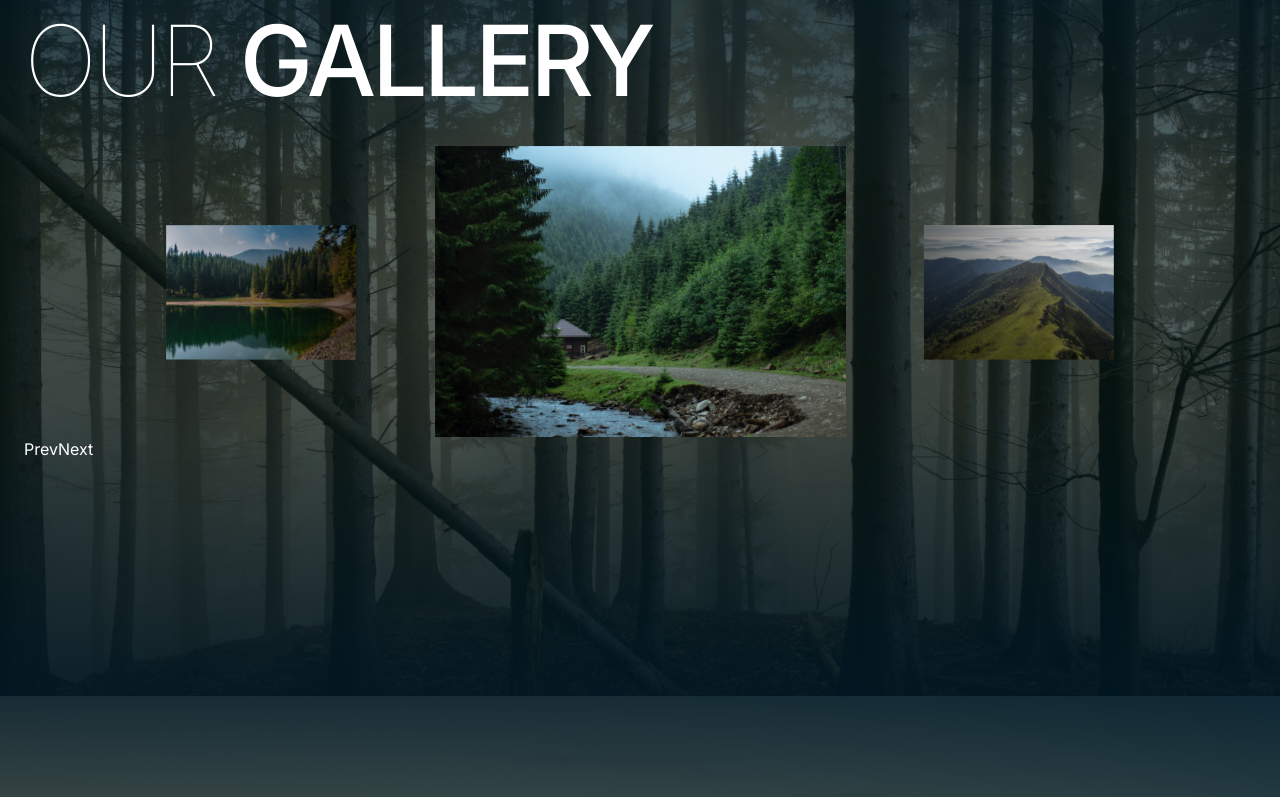
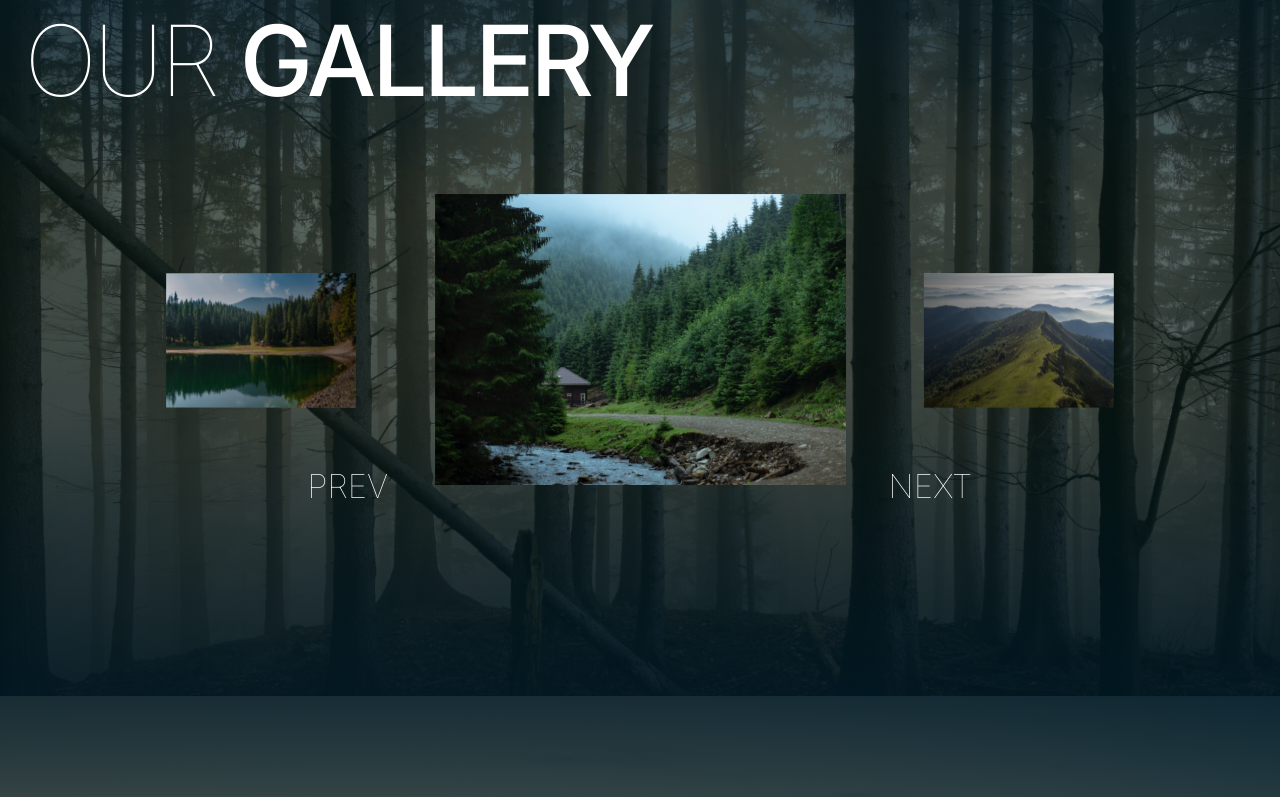
Before and after one commit to mariia-kovalova/carp-travel, a Next.js app: page / in a window 1280 px wide. Shown: the part 3357-4154 px from the top of the page. Built offline with nearby package versions, Linux system fonts and the light colour scheme; a web font is replaced by a local one.

Commit message:
gallary 2.0

```diff
--- a/components/Gallery/Gallery.tsx
+++ b/components/Gallery/Gallery.tsx
@@ -34,7 +34,7 @@ const Gallery = () => {
   return (
     <section className="gallery background-image min-h-screen" id={gallery}>
       <div className="container container-padding">
-        <h2 className="section-title mb-[24px] tablet:max-desktop:mb-[72px]">
+        <h2 className="section-title mb-[24px] tablet:mb-[72px]">
           our <span className="font-medium">gallery</span>
         </h2>
         <ul className="flex flex-col gap-[24px] tablet:hidden">
--- a/components/Gallery/components/SwiperNavButtons.tsx
+++ b/components/Gallery/components/SwiperNavButtons.tsx
@@ -6,9 +6,22 @@ export const SwiperNavButtons = () => {
   const swiper = useSwiper();
 
   return (
-    <div className="swiper-nav-btns">
-      <button onClick={() => swiper.slidePrev()}>Prev</button>
-      <button onClick={() => swiper.slideNext()}>Next</button>
+    <div
+      className="swiper-nav-btns flex items-center justify-center gap-[300px] mt-[-23px]
+                  desktop:gap-[500px]"
+    >
+      <button
+        className="text-[25px] font-thin uppercase desktop:text-[33px]"
+        onClick={() => swiper.slidePrev()}
+      >
+        Prev
+      </button>
+      <button
+        className="text-[25px] font-thin uppercase desktop:text-[33px]"
+        onClick={() => swiper.slideNext()}
+      >
+        Next
+      </button>
     </div>
   );
 };
```
